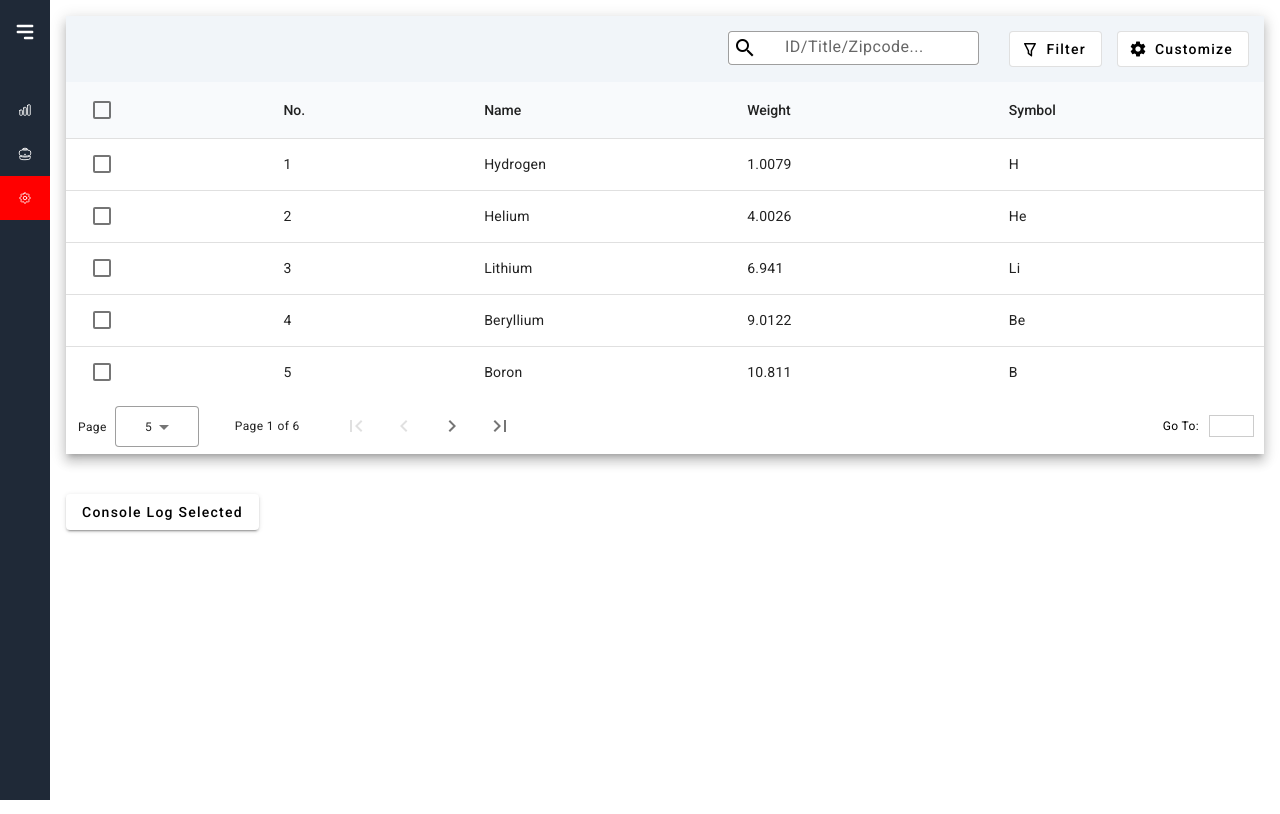
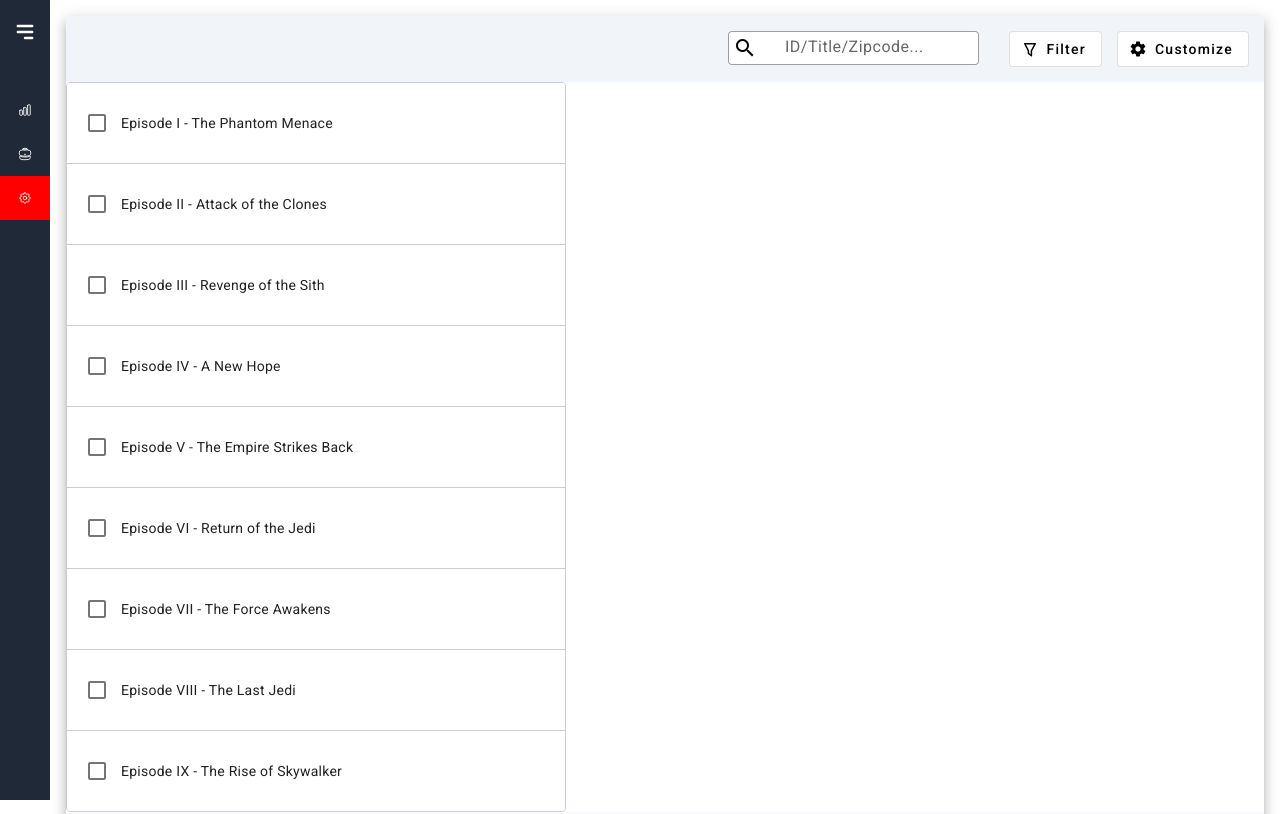
Before and after one commit to ChanDru-Balu/ServiceManagement, an Angular app: page /settings in a window 1280 px wide. Shown: the top 814 px of the page. Built offline with nearby package versions, Linux system fonts and the light colour scheme.

Commit message:
DragDrop Vertical

```diff
--- a/src/app/app.module.ts
+++ b/src/app/app.module.ts
@@ -23,6 +23,8 @@
 import {MatCheckboxModule} from '@angular/material/checkbox';
 import {MatSelectModule} from '@angular/material/select';
 import {MatButtonModule} from '@angular/material/button';
+import {DragDropModule} from '@angular/cdk/drag-drop';
+
 // import {  } from '@angular/material'
 
 @NgModule({
@@ -50,8 +52,8 @@
     MatInputModule,
     MatCheckboxModule,
     MatSelectModule,
-    MatButtonModule
-
+    MatButtonModule,
+    DragDropModule
   ],
   providers: [],
   bootstrap: [AppComponent]
--- a/src/app/pages/settings/settings.component.css
+++ b/src/app/pages/settings/settings.component.css
@@ -35,3 +35,59 @@
   padding: 2px 14px;
   min-height: 29px;
 }
+
+
+
+/* Drag And Drop */
+
+.example-list {
+  width: 500px;
+  max-width: 100%;
+  border: solid 1px #ccc;
+  min-height: 60px;
+  display: block;
+  background: white;
+  border-radius: 4px;
+  overflow: hidden;
+}
+
+.example-box {
+  padding: 20px 10px;
+  border-bottom: solid 1px #ccc;
+  color: rgba(0, 0, 0, 0.87);
+  display: flex;
+  flex-direction: row;
+  align-items: center;
+  justify-content: space-between;
+  box-sizing: border-box;
+  cursor: move;
+  background: white;
+  font-size: 14px;
+}
+
+.cdk-drag-preview {
+  box-sizing: border-box;
+  border-radius: 4px;
+  box-shadow: 0 5px 5px -3px rgba(0, 0, 0, 0.2),
+              0 8px 10px 1px rgba(0, 0, 0, 0.14),
+              0 3px 14px 2px rgba(0, 0, 0, 0.12);
+}
+
+.cdk-drag-animating {
+  transition: transform 250ms cubic-bezier(0, 0, 0.2, 1);
+}
+
+.example-box:last-child {
+  border: none;
+}
+
+.example-list.cdk-drop-list-dragging .example-box:not(.cdk-drag-placeholder) {
+  transition: transform 250ms cubic-bezier(0, 0, 0.2, 1);
+}
+
+.example-custom-placeholder {
+  background: #ccc;
+  border: dotted 3px #999;
+  min-height: 60px;
+  transition: transform 250ms cubic-bezier(0, 0, 0.2, 1);
+}
--- a/src/app/pages/settings/settings.component.html
+++ b/src/app/pages/settings/settings.component.html
@@ -61,6 +61,16 @@
       </div>
 
 
+    </div>
+
+    <div cdkDropList class="example-list" (cdkDropListDropped)="drop($event)">
+      <!-- <div class="example-box" *ngFor="let movie of movies" cdkDrag>
+        <div class="example-custom-placeholder" *cdkDragPlaceholder></div>
+        {{movie}}
+      </div> -->
+      <div class="example-box" *ngFor="let movie of movies; let i = index" cdkDrag>
+        <mat-checkbox [(ngModel)]="checkedItems[i]">{{ movie }}</mat-checkbox>
+      </div>
     </div>
 
 
--- a/src/app/pages/settings/settings.component.ts
+++ b/src/app/pages/settings/settings.component.ts
@@ -6,6 +6,8 @@
 
 import { MatIconRegistry } from '@angular/material/icon';
 import { DomSanitizer } from '@angular/platform-browser';
+
+import {CdkDragDrop, moveItemInArray} from '@angular/cdk/drag-drop';
 
 export interface PeriodicElement {
   name: string;
@@ -72,9 +74,26 @@
   @ViewChild(MatPaginator) paginator!: MatPaginator;
   @ViewChild(MatSort) sort!: MatSort;
   ELEMENT_DATA: PeriodicElement[] | undefined = ELEMENT_DATA;
+  movies = [
+    'Episode I - The Phantom Menace',
+    'Episode II - Attack of the Clones',
+    'Episode III - Revenge of the Sith',
+    'Episode IV - A New Hope',
+    'Episode V - The Empire Strikes Back',
+    'Episode VI - Return of the Jedi',
+    'Episode VII - The Force Awakens',
+    'Episode VIII - The Last Jedi',
+    'Episode IX - The Rise of Skywalker',
+  ];
+  checkedItems: boolean[] = Array(this.movies.length).fill(false);
 
   constructor(private matIconRegistry: MatIconRegistry, private domSanitizer: DomSanitizer){
     this.matIconRegistry.addSvgIcon('custom_icon', this.domSanitizer.bypassSecurityTrustResourceUrl('assets/svg/funnel.svg'))
+  }
+
+  drop(event: CdkDragDrop<string[]>) {
+    moveItemInArray(this.movies, event.previousIndex, event.currentIndex);
+    moveItemInArray(this.checkedItems, event.previousIndex, event.currentIndex);
   }
 
  ngOnInit() {
```
